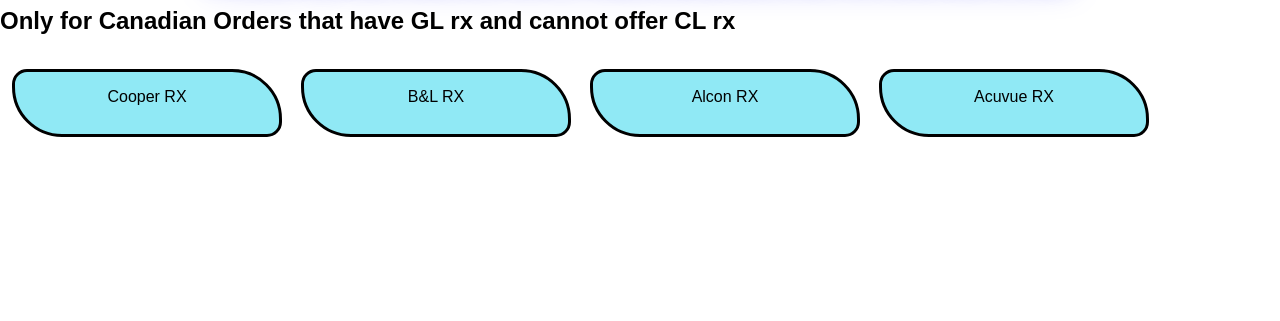
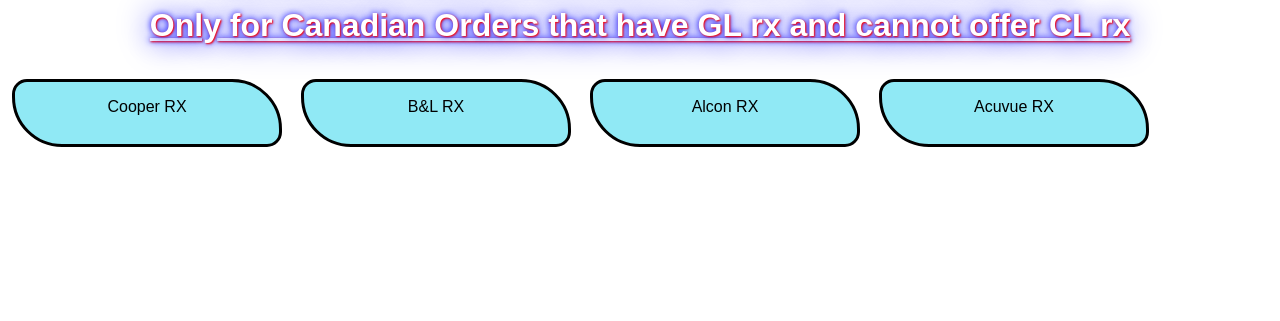
Before and after one commit to IlieKits/Kits-Shortcuts-in-Life, a plain HTML site: page Applications.html in a window 1280 px wide. Shown: the part 479-800 px from the top of the page. Drawn offline with Linux system fonts and the light colour scheme.

Commit message:
Update Applications.html

```diff
--- a/Applications.html
+++ b/Applications.html
@@ -40,7 +40,7 @@
 
     </table>
     <h1>Prescription convertors from Glasses RX to Contacts RX</h1>
-    <h2>Only for Canadian Orders that have GL rx and cannot offer CL rx</h2>
+    <h1>Only for Canadian Orders that have GL rx and cannot offer CL rx</h1>
     <table style="width:50%" cellpadding="5px" cellspacing="5px">
         <tr>
             <td><a href="https://coopervision.ca/practitioner/tools-and-calculators/optiexpert/optiexpert-web#/calculator" class="button button1" target="_blank" style= "background-color:#90e9f5">Cooper RX</a></td>
```
